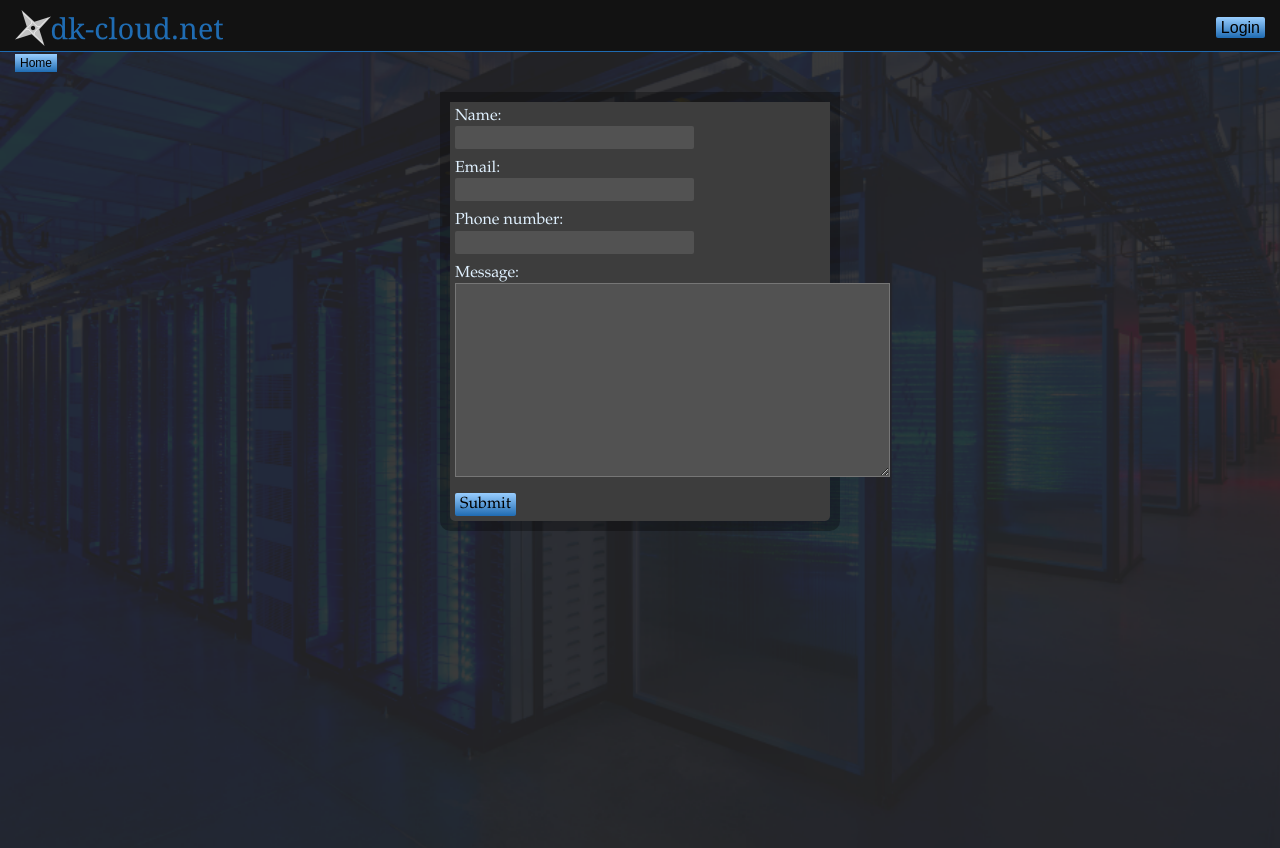
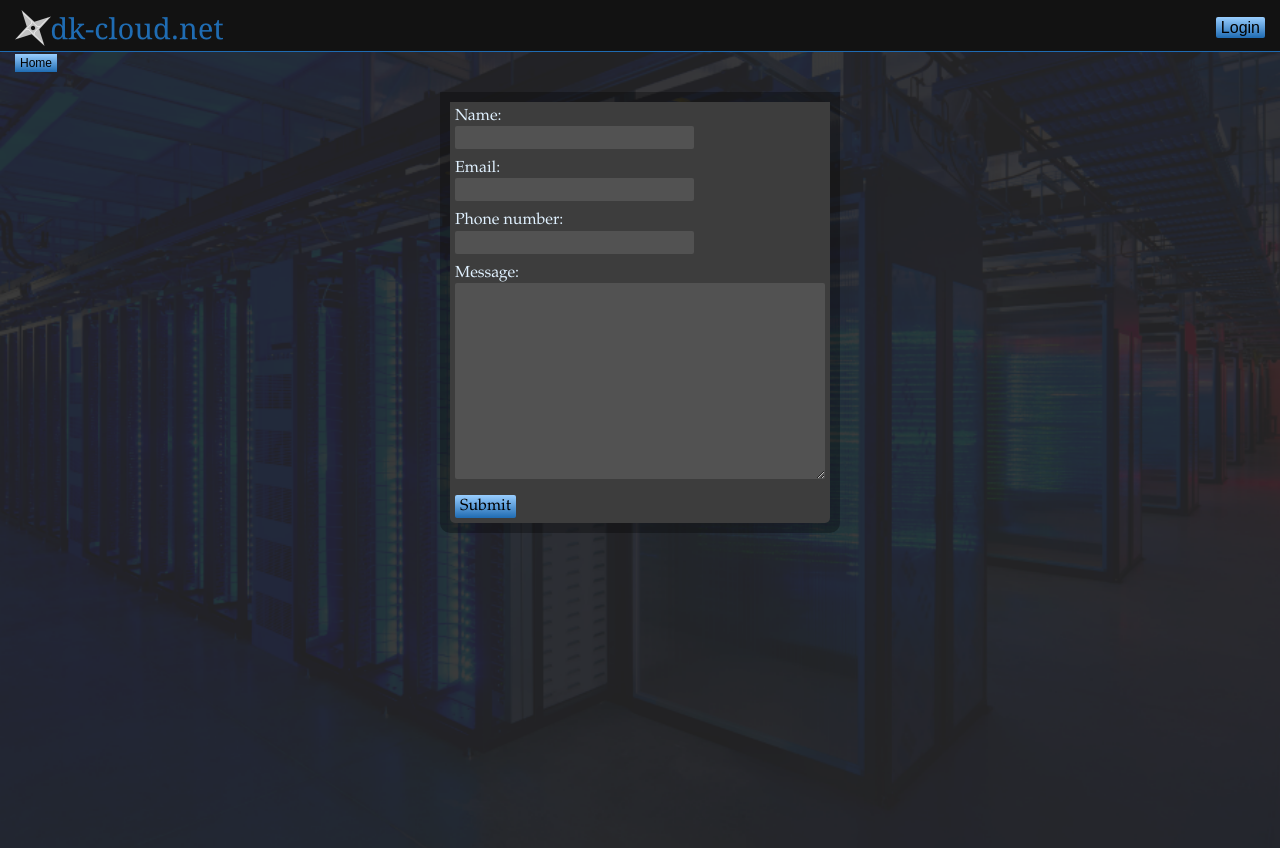
Before and after one commit to dktoao/dk-cloud.net, a Django app: page /contact/ in a window 1280 px wide. Run offline with Django 3.2, Linux system fonts and the light colour scheme; parts of the project's set-up code (start-up, migrations or seed data) failed here and were passed over; some libraries are stand-ins or nearby versions.

Commit message:
Minor Updates

```diff
--- a/dkcloud/main/src/default.scss
+++ b/dkcloud/main/src/default.scss
@@ -50,12 +50,15 @@ $aside-width: 200px;
 
 /* input box and inverse input box classes */
 .form {
-	input {
+	input,textarea {
 		border-radius: $radius-standard;
 		border: none;
 		display: inline-block;
 	}
-	input:not([type="submit"]):not([type="file"]) {
+	textarea {
+	    width: 100%;
+	}
+	input:not([type="submit"]):not([type="file"]),textarea {
 		padding: $spacing-thin $spacing-medium;
 	}
 	input:focus {
--- a/dkcloud/main/static/main/css/default.css
+++ b/dkcloud/main/static/main/css/default.css
@@ -11,11 +11,13 @@
 
 /* clearfix mixin */
 /* input box and inverse input box classes */
-.form input, .article form input, .aside form input {
+.form input, .article form input, .aside form input, .form textarea, .article form textarea, .aside form textarea {
   border-radius: 2px;
   border: none;
   display: inline-block; }
-.form input:not([type="submit"]):not([type="file"]), .article form input:not([type="submit"]):not([type="file"]), .aside form input:not([type="submit"]):not([type="file"]) {
+.form textarea, .article form textarea, .aside form textarea {
+  width: 100%; }
+.form input:not([type="submit"]):not([type="file"]), .article form input:not([type="submit"]):not([type="file"]), .aside form input:not([type="submit"]):not([type="file"]), .form textarea, .article form textarea, .aside form textarea {
   padding: 2px 10px; }
 .form input:focus, .article form input:focus, .aside form input:focus {
   box-shadow: 0 0 3px #e0f1ff; }
```
